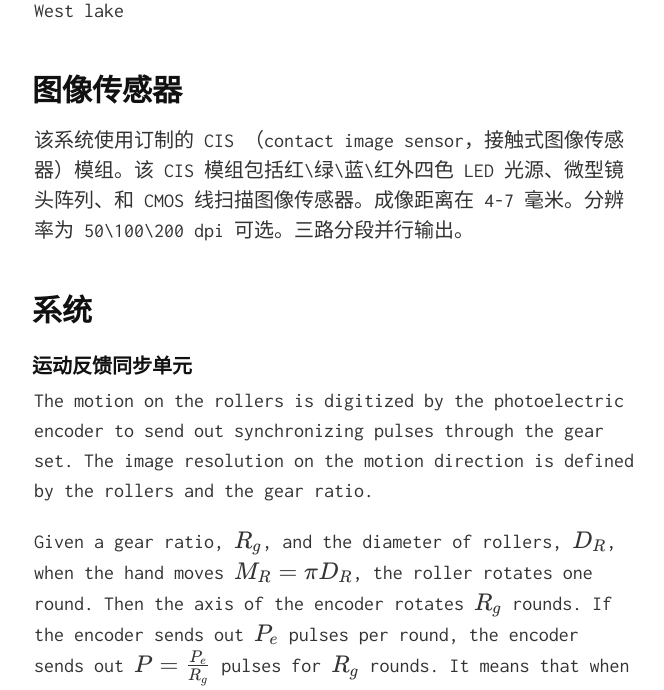
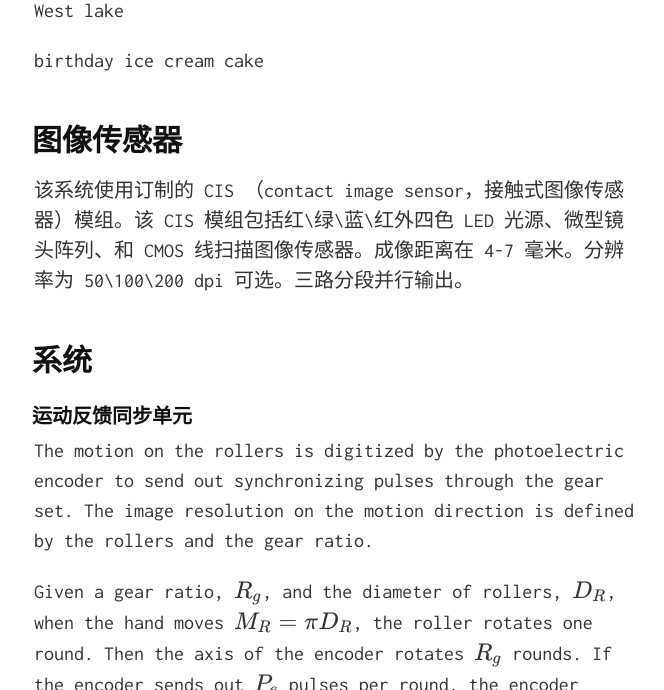
Before and after one commit to quxiaofeng/lps, a Jekyll site: the page built from cn.md, in a window 1280 px wide and 900 px high, scrolled down 1814 px, cut to the strip 210-900 px from the top of the window. Shown: the whole strip, without its empty margins (306-970 px from the left). Built offline with Jekyll 4.4.1, drawn with Linux system fonts in a browser that asks for light colours; nearby versions of some CDN libraries.

Commit message:
Update cn.md

```diff
--- a/cn.md
+++ b/cn.md
@@ -29,6 +29,8 @@ permalink: /cn/
 ![线扫描掌纹采集设备演示系统](/images/line-palmprint-demo.png)
 
 West lake
+
+birthday ice cream cake
 
 
 图像传感器
```
